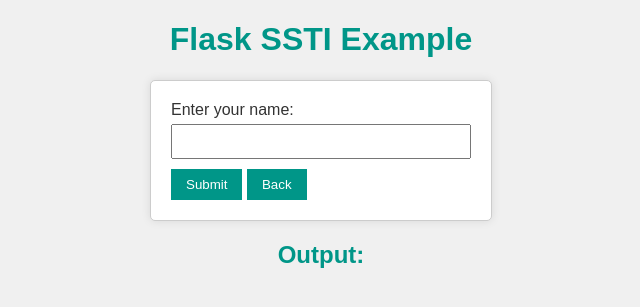
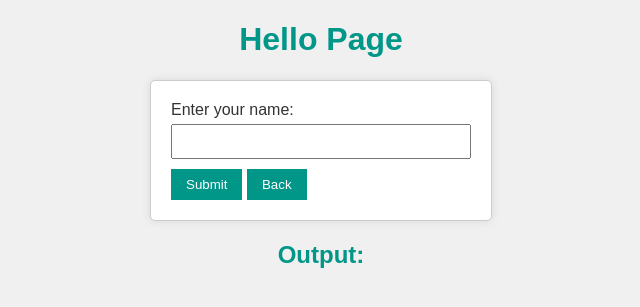
Before and after one commit to Balbinoo/Vulnerable_Application, a Flask app: page /hello in a window 1280 px wide. Shown: the top 307 px of the page, without its empty margins (319-959 px from the left). Run offline with Flask 3, Linux system fonts and the light colour scheme.

Commit message:
Changing page Name

```diff
--- a/project/controllers/vulnerable.py
+++ b/project/controllers/vulnerable.py
@@ -36,7 +36,7 @@
 #--------------------------------
 
 @app.route("/hello")
-def hello_ssti():
+def hello():
     if request.args.get('name'):
         name = request.args.get('name')
         template = f'''<div>
@@ -70,6 +70,7 @@
             "message": f"Failed to look up hostname: {str(e)}",
             "hostname": hostname
         }
+
         return jsonify(response_data)
 
 @app.route('/login', methods=["POST"])
--- a/project/templates/hello.html
+++ b/project/templates/hello.html
@@ -4,10 +4,10 @@
     <meta charset="UTF-8">
     <meta name="viewport" content="width=device-width, initial-scale=1.0">
     <link rel="stylesheet" type="text/css" href="/static/hello.css">
-    <title>Flask SSTI Example</title>
+    <title>Hello Page</title>
 </head>
 <body>
-    <h1>Flask SSTI Example</h1>
+    <h1>Hello Page </h1>
 
     <form action="/hello" method="GET">
         <label for="name">Enter your name:</label>
```
